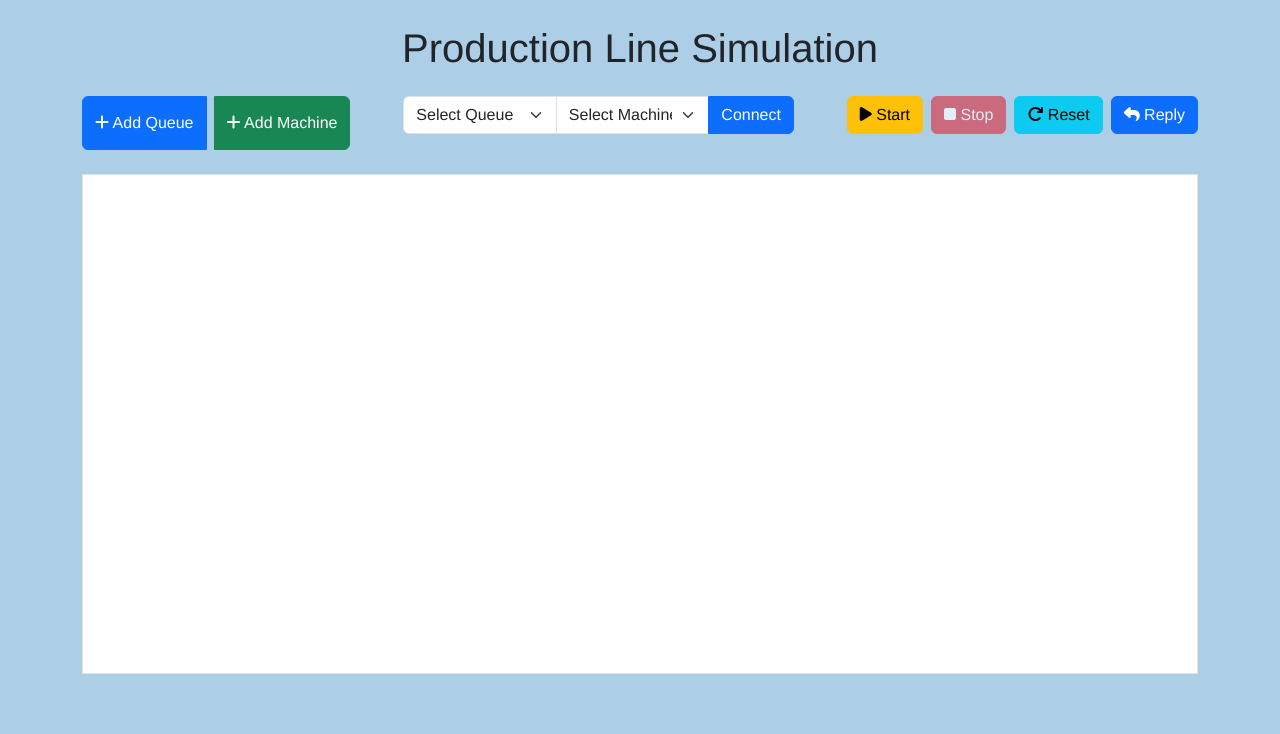
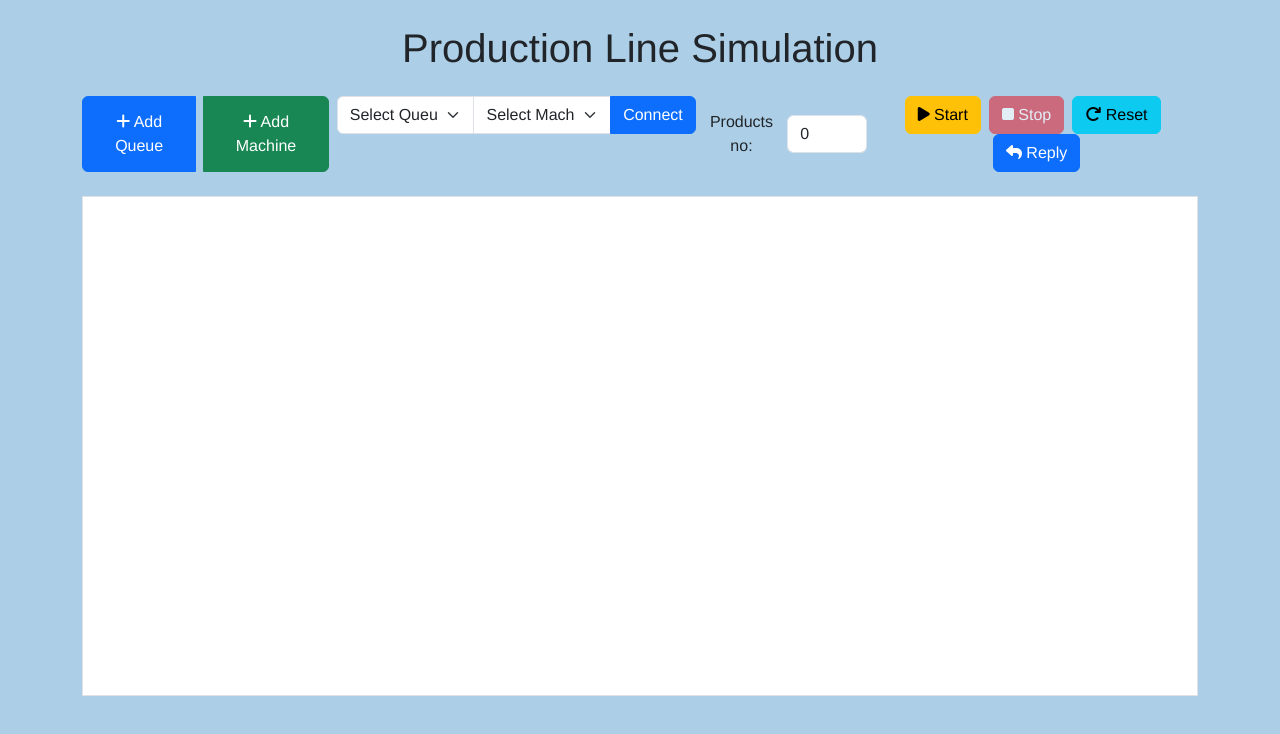
Before and after one commit to HagerMelook/ConsumerProducerSim, a Vue app in the folder front-end/: page / in a window 1280 px wide. Shown: the top 734 px of the page. Built offline with nearby package versions, Linux system fonts and the light colour scheme.

Commit message:
Update Application.vue to include input field for products number

```diff
--- a/front-end/src/components/Application.vue
+++ b/front-end/src/components/Application.vue
@@ -26,6 +26,18 @@
           </button>
         </div>
       </div>
+      <div class="ms-2 d-flex align-items-center">
+        <label for="productCountInput" class="me-2">Products no:</label>
+        <input
+          id="productCountInput"
+          type="number"
+          class="form-control"
+          v-model="productCountInput"
+          :disabled="simulationRunning"
+          style="width: 80px;"
+          min="0"
+        />
+      </div>
       <div class="ms-2">
         <button class="btn btn-warning me-2" @click="startSimulation" :disabled="simulationRunning">
           <i class="fas fa-play"></i> Start
@@ -46,6 +58,7 @@
   </div>
 </template>
 
+
 <script>
 import   ShapeFactory  from '../Shapes/ShapeFactory.js';
 
@@ -65,6 +78,7 @@ export default {
       selectedQueue: "",
       selectedMachine: "",
       connections: [],
+      productCountInput: 0,
     };
   },
   methods: {
```
